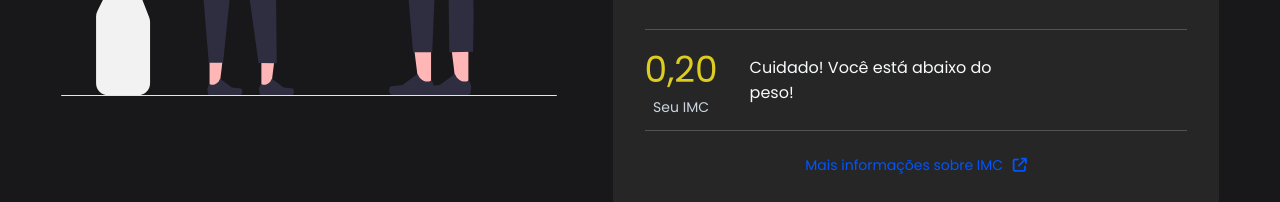
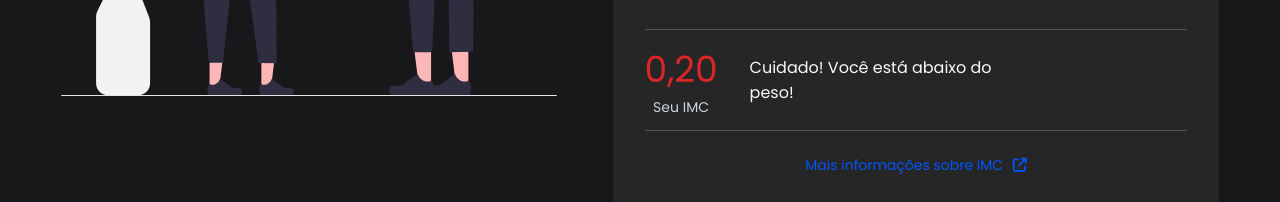
Before and after one commit to 1iigor/Calculadora-IMC, a plain HTML site: page index.html in a window 1280 px wide. Both pictures are taken after typing "5", "5" into the empty fields and a click on the button "Calcular". Shown: the part 501-703 px from the top of the page. Drawn offline with Linux system fonts and the light colour scheme.

Commit message:
Revert "Alterando cor da linha 165 css"
This reverts commit 4278cf8a49192da69c2ada5410a0cd3737689fc9.

```diff
--- a/assets/css/style.css
+++ b/assets/css/style.css
@@ -162,7 +162,7 @@
  }
 
  .attention {
-   color: #dc2;
+   color: #dc2626;
  }
 
  @media screen and (max-width: 1024px) {
```
